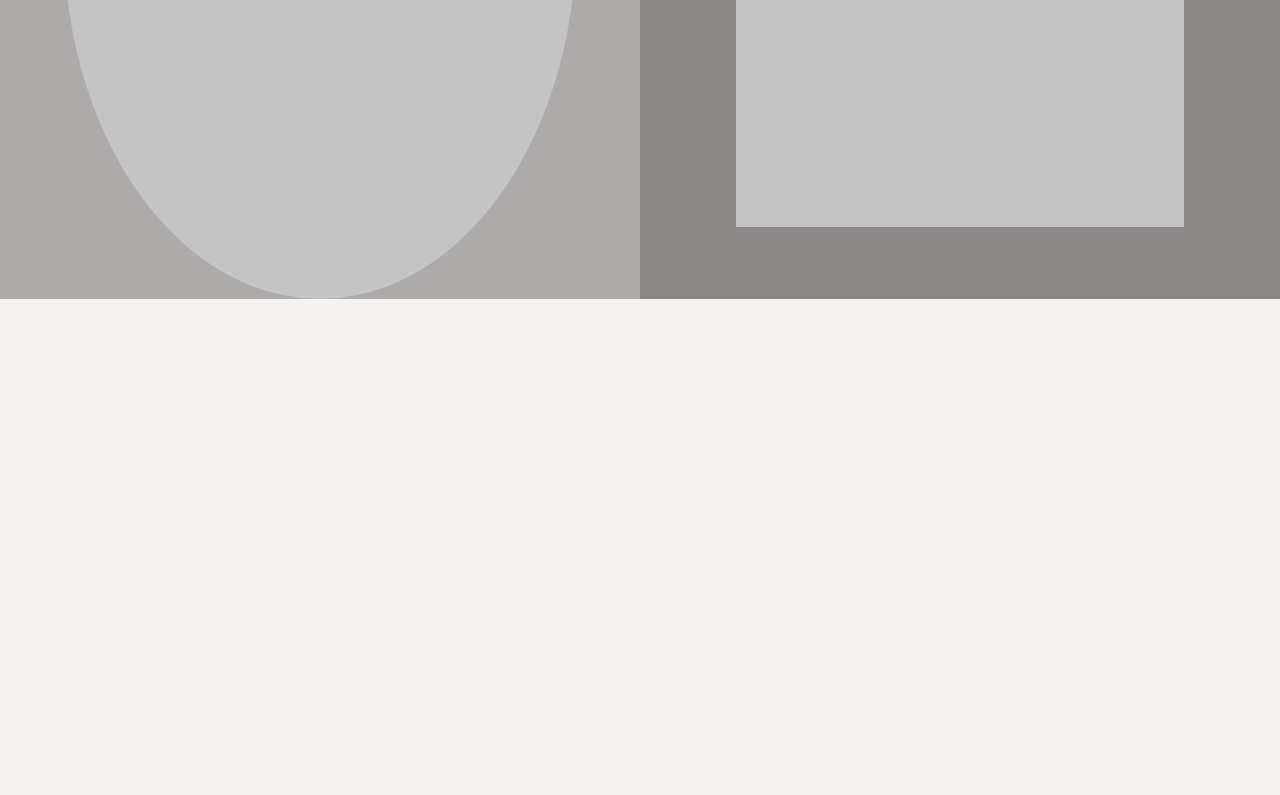
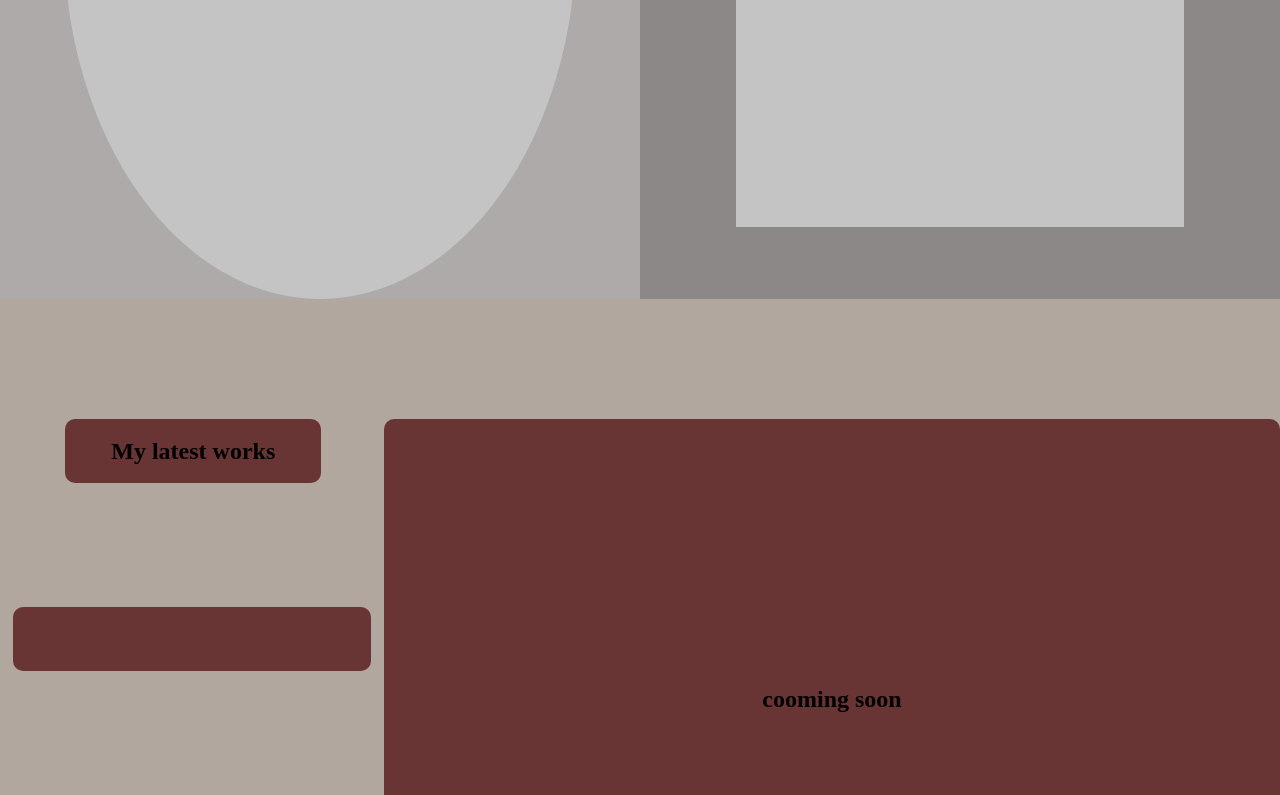
Before and after one commit to CristoforosChoras/portofolio-v1, a website: page src/index.html in a window 1280 px wide. Shown: the part 2005-2800 px from the top of the page. Drawn offline with nearby package versions, Linux system fonts and the light colour scheme; files that its build step writes are made by us from their sources.

Commit message:
my work basic styles and dimensions

```diff
--- a/src/index.html
+++ b/src/index.html
@@ -45,8 +45,12 @@
       </section>
       <!-- third is the carousel with my works sections the carousel is coming soon  -->
       <section class="carousel-pictures-my-work">
-        <div class="heading-my-work"></div>
-        <div class="carousel-my-work"></div>
+        <div class="heading-my-work">
+          <h2>My latest works</h2>
+        </div>
+        <div class="carousel-my-work">
+          <h2>cooming soon</h2>
+        </div>
         <div class="button-more-on"></div>
       </section>
     </main>
--- a/src/scss/layouts/_main-content.scss
+++ b/src/scss/layouts/_main-content.scss
@@ -8,7 +8,7 @@ main{
   justify-content: center;
   // first intro section has 1 main div and 2 divs inside one is the button and the second is the text
   .intro-section{
-    background-color: #F5F2F2;
+    background-color: #B2A79E;
     width: 100%;
     height: 100vh;
     display: flex;
@@ -34,6 +34,7 @@ main{
       }
     }
   }
+  // about me main container dimensions and position
   .about-me-section{
     width: 100%;
     height: 180vh;
@@ -75,6 +76,45 @@ main{
   .carousel-pictures-my-work{
     width: 100%;
     height: 100vh;
-    background-color: #F5F2F2;
+    background-color: #B2A79E;
+    display: flex;
+    justify-content: space-evenly;
+    flex-direction: column;
+    align-items: center;
+    .carousel-my-work{
+      width: 70%;
+      height: 70%;
+      border-radius: 10px;
+      background-color: #693434;
+      display: flex;
+      justify-content: center;
+      align-items: center;
+      align-self: flex-end;
+    }
+    .heading-my-work{
+      width: 20%;
+      height: 8%;
+      border-radius: 10px;
+      background-color: #693434;
+      position: relative;
+      top: 11.5%;
+      left: 5.1%;
+      display: flex;
+      justify-content: center;
+      align-items: center;
+      align-self: flex-start;
+    }
+    .button-more-on{
+      width: 28%;
+      height: 8%;
+      border-radius: 10px;
+      background-color: #693434;
+      align-self: flex-start;
+      position: relative;
+      bottom: 50%;
+      left: 1%;
+
+    }
+
   }
 }
```
